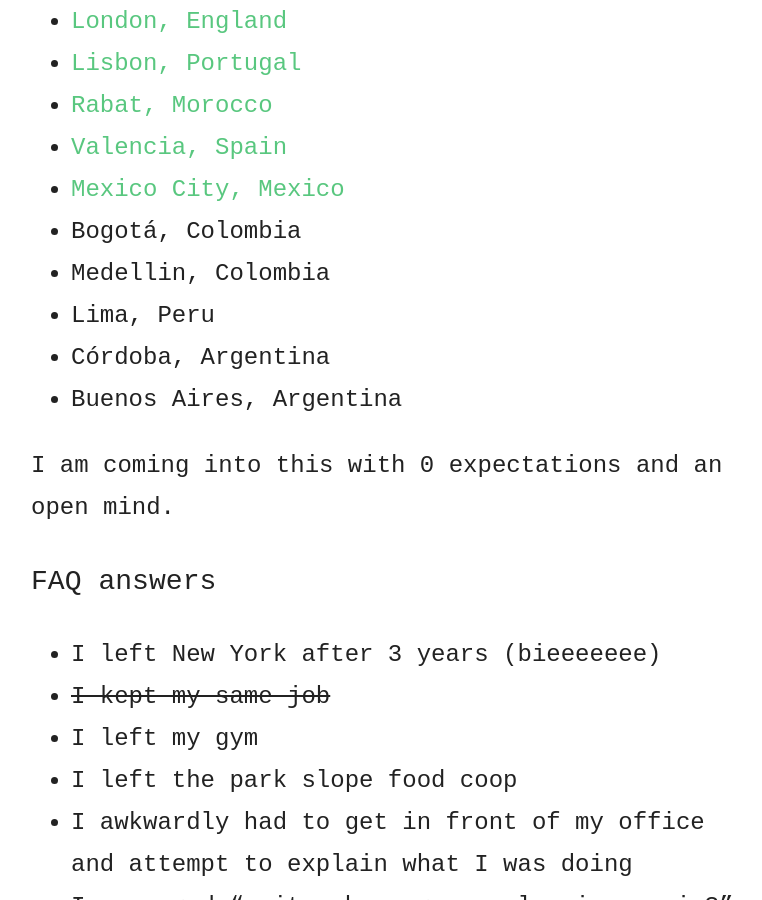
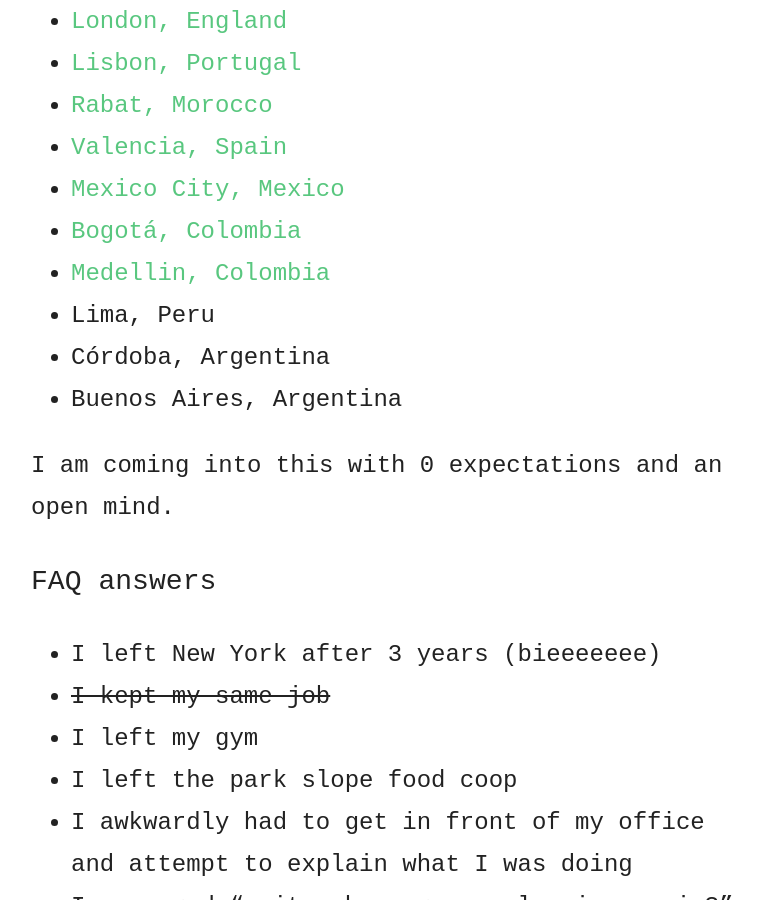
Before and after one commit to jessess/www, a Jekyll site: the page built from _posts/2016-06-01-remote-year.markdown, in a window 1280 px wide and 900 px high, scrolled down 592 px. Shown: the whole window, without its empty margins (244-1006 px from the left). Built offline with Jekyll 4.4.1, drawn with Linux system fonts in a browser that asks for light colours; part of the change alters nothing that is shown.

```diff
--- a/_posts/2016-06-01-remote-year.markdown
+++ b/_posts/2016-06-01-remote-year.markdown
@@ -16,8 +16,8 @@ Remote Year brings together 75 people and facilitates co-working spaces and hous
 * [Rabat, Morocco](https://danielcgold.exposure.co/morocco)
 * [Valencia, Spain](https://danielcgold.exposure.co/valencia)
 * [Mexico City, Mexico](https://danielcgold.exposure.co/mexico-city)
-* Bogotá, Colombia
-* Medellin, Colombia
+* [Bogotá, Colombia](https://danielcgold.exposure.co/la-candelaria-bogota)
+* [Medellin, ](https://danielcgold.exposure.co/organic-farming) [Colombia](https://danielcgold.exposure.co/hiking-in-salento)
 * Lima, Peru
 * Córdoba, Argentina
 * Buenos Aires, Argentina
```
